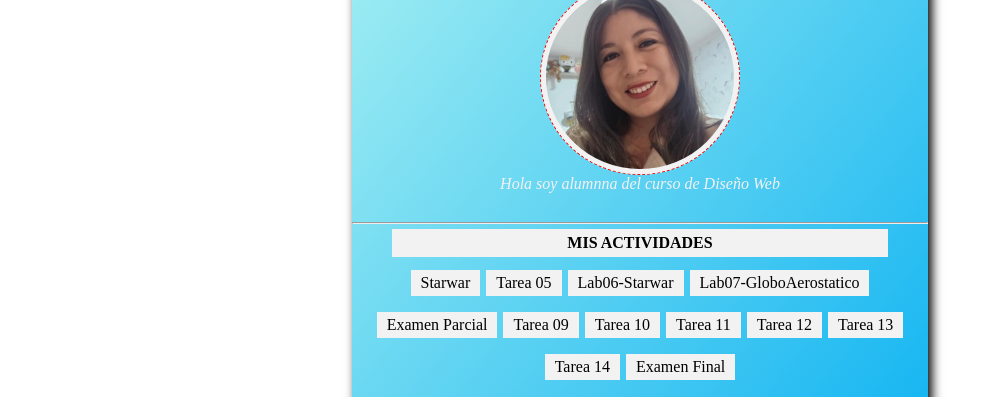
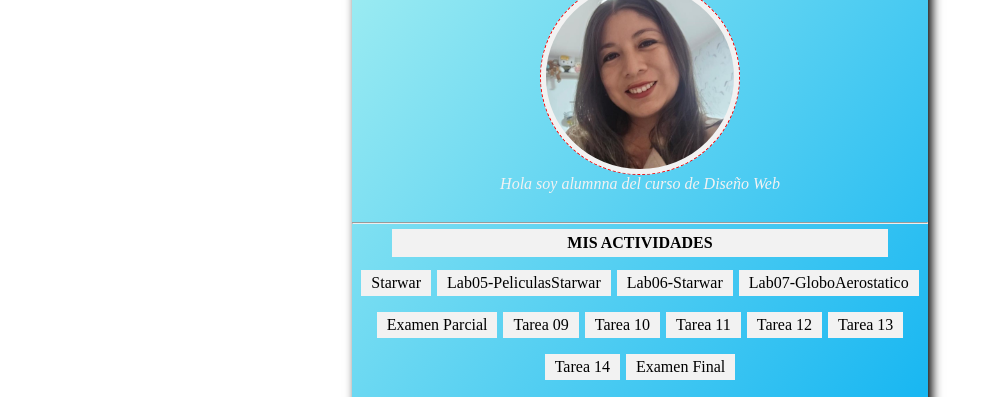
Before and after one commit to EliCD/EliCD.github.io, a plain HTML site: page index.html in a window 1280 px wide. Shown: the part 201-598 px from the top of the page, without its empty margins (0-1003 px from the left). Drawn offline with Linux system fonts and the light colour scheme.

Commit message:
Update index.html

```diff
--- a/index.html
+++ b/index.html
@@ -24,7 +24,7 @@ v<!DOCTYPE html>
             <ul>
                 <!--tarea04,tarea05,evp2,exp son los nombres de los repositorios github secundarios-->
                 <li><a href="/Starwar/index.html">Starwar</a></li>
-                <li><a href="/tarea05/index.html">Tarea 05</a></li>
+                <li><a href="/Lab05-PeliculasStarwar/index.html">Lab05-PeliculasStarwar</a></li>
                 <li><a href="/Lab06-Starwar/index.html">Lab06-Starwar</a></li>
                 <li><a href="/Lab07-GloboAerostatico/index.html">Lab07-GloboAerostatico</a></li>
                 <li><a href="/exp/index.html">Examen Parcial</a></li>
```
